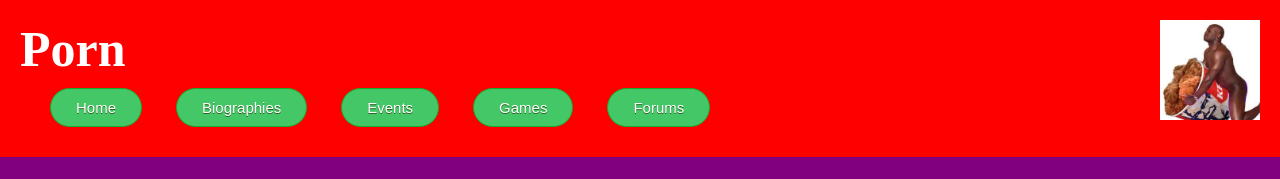
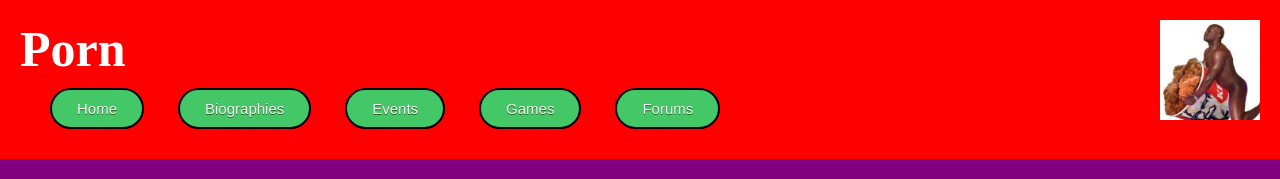
Before and after one commit to cgerace2/cgerace2.github.io, a plain HTML site: page index.html in a window 1280 px wide. Shown: the top 179 px of the page. Drawn offline with Linux system fonts and the light colour scheme.

Commit message:
button changes

```diff
--- a/bio.css
+++ b/bio.css
@@ -77,19 +77,21 @@ section dl dd{
 .button {
 	background-color:#44c767;
 	border-radius:28px;
-	border:1px solid #18ab29;
+	border:2px solid black;
 	display:inline-block;
 	cursor:pointer;
-	color:#ffffff;
+	color: whitesmoke;
 	font-family:Arial;
 	font-size:15px;
 	padding:10px 25px;
 	text-decoration:none;
-	text-shadow:0px 1px 0px #2f6627;
+	text-shadow:0px 1px 0px  #2f6627;
 }
+
 .button:hover {
-	background-color:#5cbf2a;
+		background-color:#5cbf2a;
 }
+
 .button:active {
 	position:relative;
 	top:1px;
--- a/main.css
+++ b/main.css
@@ -73,15 +73,16 @@ section ul li {
 .button {
 	background-color:#44c767;
 	border-radius:28px;
-	border:1px solid #18ab29;
+	border:2px solid black;
 	display:inline-block;
 	cursor:pointer;
-	color:#ffffff;
+	color: whitesmoke;
 	font-family:Arial;
 	font-size:15px;
 	padding:10px 25px;
 	text-decoration:none;
-	text-shadow:0px 1px 0px #2f6627;
+	text-shadow:0px 1px 0px  #2f6627;
+
 }
 .button:hover {
 	background-color:#5cbf2a;
```
